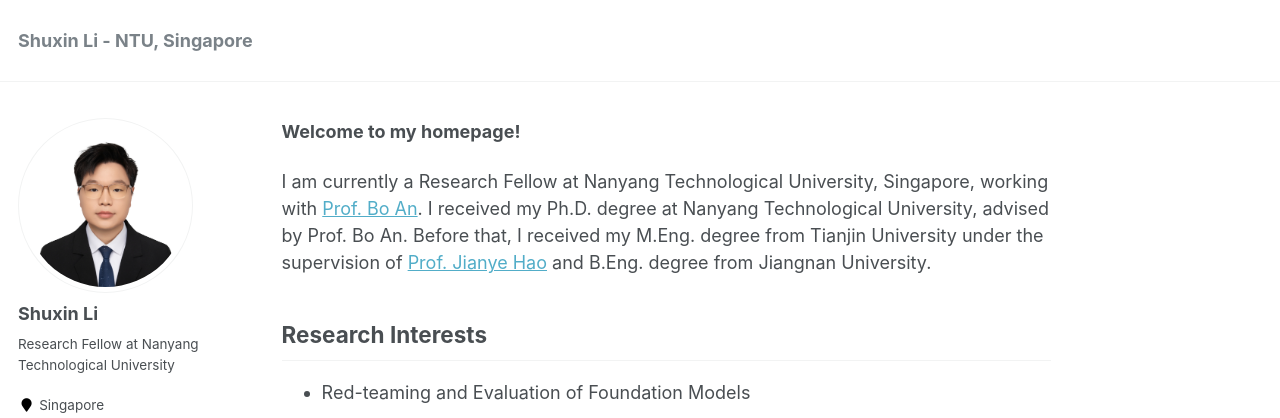
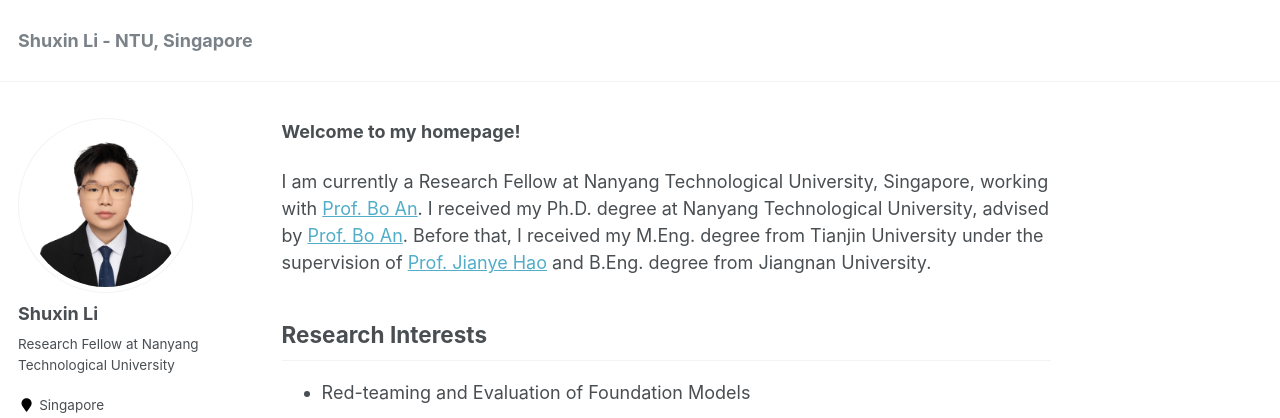
Before and after one commit to ShuxinLi-Info/ShuxinLi-Info.github.io, a Jekyll site: the page built from _pages/about.md, in a window 1280 px wide and 900 px high. Shown: the top 418 px of the window. Built offline with Jekyll 4.4.1, drawn with Linux system fonts in a browser that asks for light colours; some web fonts are replaced; part of the change alters nothing that is shown.

Commit message:
Update about.md

```diff
--- a/_pages/about.md
+++ b/_pages/about.md
@@ -11,7 +11,7 @@ redirect_from:
 <span style="font-size:large;font-weight:bold;"> Welcome to my homepage! </span>
 <br/>
 
-I am currently a Research Fellow at Nanyang Technological University, Singapore, working with [Prof. Bo An](https://personal.ntu.edu.sg/boan/). I received my Ph.D. degree at Nanyang Technological University, advised by Prof. Bo An. Before that, I received my M.Eng. degree from Tianjin University under the supervision of [Prof. Jianye Hao](http://www.icdai.org/jianye.html) and B.Eng. degree from Jiangnan University.
+I am currently a Research Fellow at Nanyang Technological University, Singapore, working with [Prof. Bo An](https://personal.ntu.edu.sg/boan/). I received my Ph.D. degree at Nanyang Technological University, advised by [Prof. Bo An](https://personal.ntu.edu.sg/boan/). Before that, I received my M.Eng. degree from Tianjin University under the supervision of [Prof. Jianye Hao](http://www.icdai.org/jianye.html) and B.Eng. degree from Jiangnan University.
 
 ## Research Interests
 - Red-teaming and Evaluation of Foundation Models
@@ -20,7 +20,7 @@ I am currently a Research Fellow at Nanyang Technological University, Singapore,
 - Trustworthy AI
 <br/>
 
-## Publications <span style="font-size:small;">[[Google Scholar](https://scholar.google.com/citations?user=vEPnP6oAAAAJ)]</span>
+## Publications <span style="font-size:small;">[[Google Scholar](https://scholar.google.com/citations?user=bSksaBYAAAAJ&hl=zh-CN)]</span>
 
 
 - **Automated Red Teaming for Text-to-Image Models through Feedback-Guided Prompt Iteration with Vision-Language Models**
```
